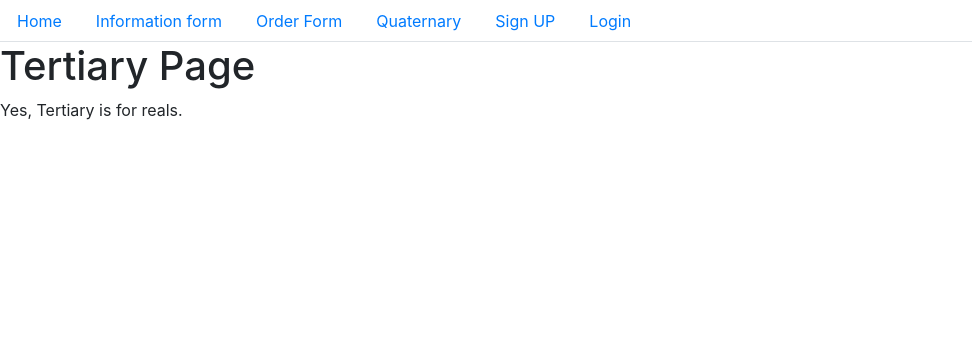
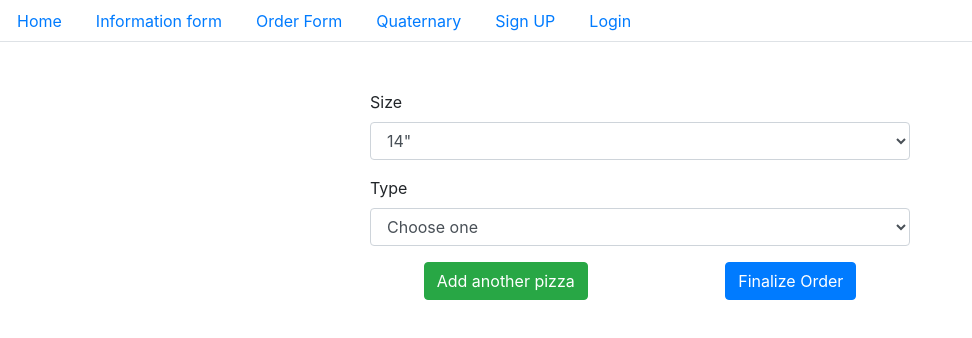
Before and after one commit to cswitzer85/project3, a React (Create React App) app in the folder client/: page /OrderForm in a window 1280 px wide. Shown: the top 338 px of the page, without its empty margins (0-972 px from the left). Built offline with nearby package versions, Linux system fonts and the light colour scheme.

Commit message:
Made basic form layout. Nothing dynamic yet.

```diff
--- a/client/src/components/pages/OrderForm.js
+++ b/client/src/components/pages/OrderForm.js
@@ -1,12 +1,64 @@
-import React from "react";
+import React, { useState } from "react";
+import { render } from "@testing-library/react";
 
 function OrderForm() {
 
+  const [orders, setOrders] = useState({
+    num: 1,
+    pizzas: [{
+      size: "",
+      name: ""
+    }]
+  });
+
+  let finalize = false;
+
+  const onSubmit = (event) => {
+    event.preventDefault();
+  }
+
+  const form =
+    (
+      <div className="row">
+      <div className="col-md-6 mt-5 mx-auto">
+
+        <form noValidate onSubmit={onSubmit}>
+
+          {/* pizza size */}
+          <div className="form-group">
+            <label>Size</label>
+            <select className="form-control">
+              <option selected>14"</option>
+              <option>18"</option>
+            </select>
+          </div>
+
+          {/* pizza type */}
+          <div className="form-group">
+            <label>Type</label>
+            <select className="form-control">
+              <option selected>Choose one</option>
+              {/* Add options from database here */}
+              {/* placeholder options */}
+              <option>pepperoni</option>
+              <option>cheese</option>
+            </select>
+          </div>
+
+          <div className="row justify-content-around">
+            <button className="btn btn-success">Add another pizza</button>
+            <button className="btn btn-primary" type="submit">Finalize Order</button>
+          </div>
+
+        </form>
+
+      </div>
+    </div>
+    );
 
   return (
-    <div>
-      <h1>Tertiary Page</h1>
-      <p>Yes, Tertiary is for reals.</p>
+    <div className="container">
+      {finalize ? <p>test</p> : form}
     </div>
   );
 }
```
